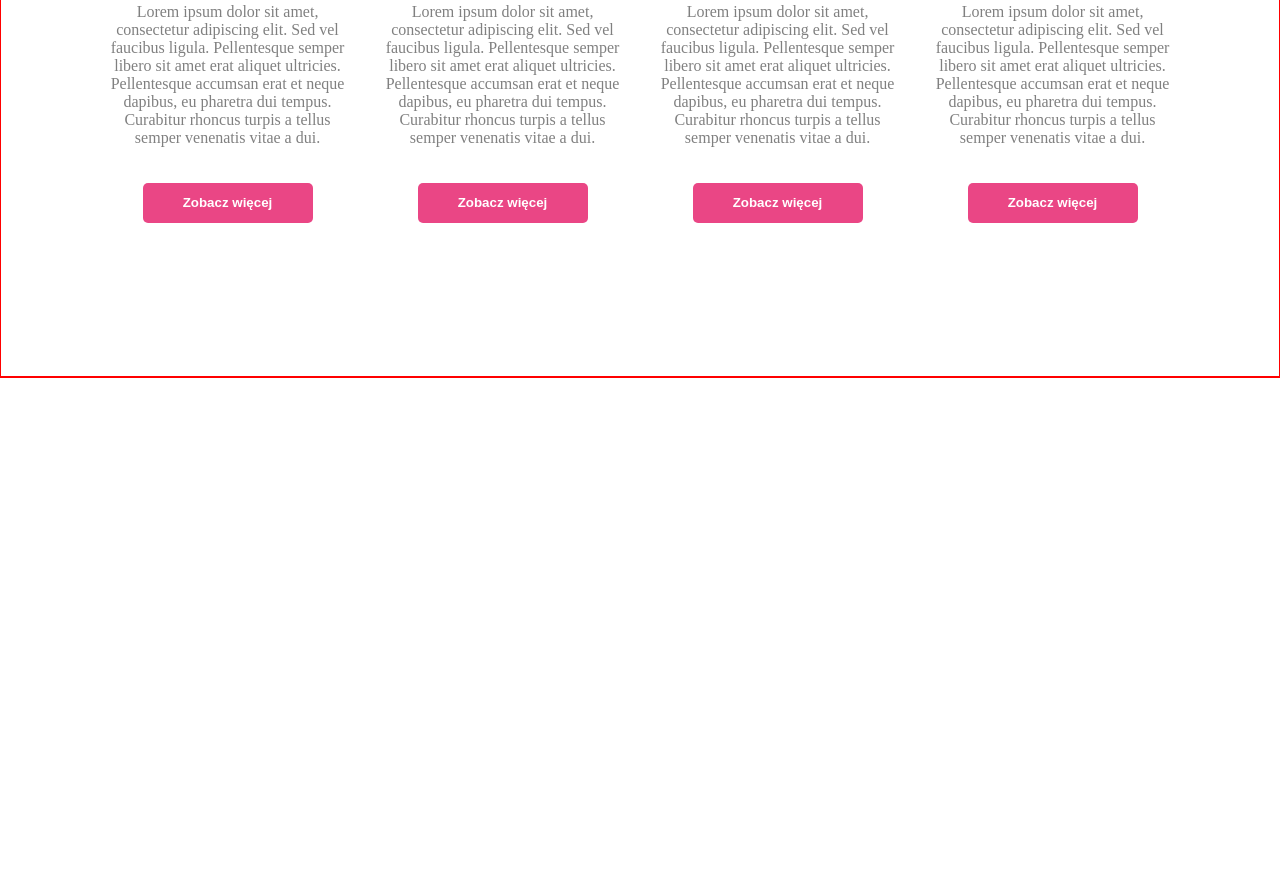
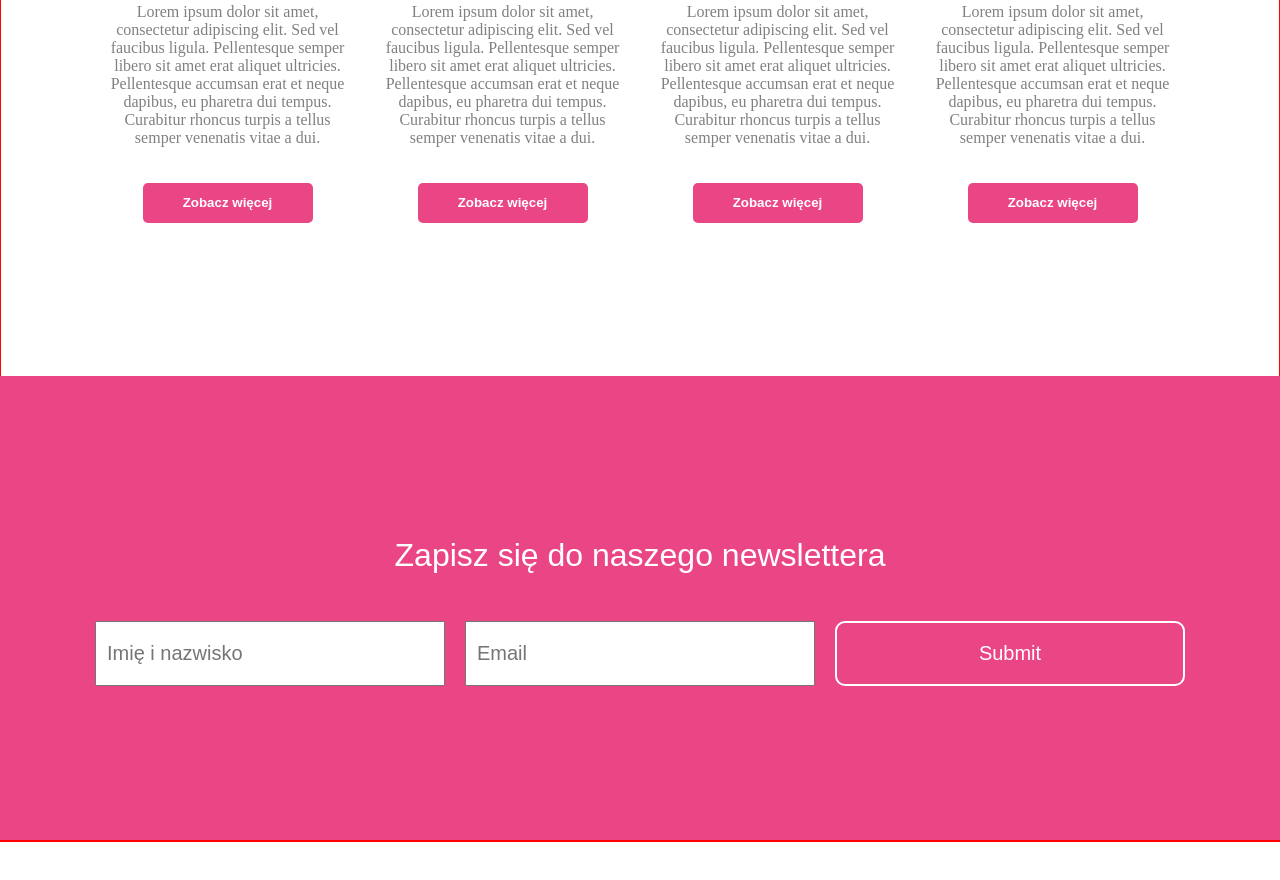
Before and after one commit to TomyToast/Malina_GatsbyJS, a Gatsby site: page / in a window 1280 px wide. Shown: the part 2674-3554 px from the top of the page. Before the commit the page ends 3052 px from the top, so only its background shows below. Built offline with nearby package versions, Linux system fonts and the light colour scheme; Gatsby itself is replaced by a stand-in of ours.

Commit message:
add newsletter section

```diff
--- /dev/null
+++ b/src/layouts/newsletter.js
@@ -0,0 +1,127 @@
+import React, { Component } from 'react';
+import styled from 'styled-components';
+import Container from '../components/hero/container/container';
+
+const NewsWrapper = styled.div`
+    display: flex;
+    justify-content: center;
+    align-items: center;
+
+    width: 100%;
+    height: 29rem;
+
+    background: ${({ theme }) => theme.colors.raspberry};
+    background-repeat: no-repeat;
+    background-size: 100%;
+    background-position: center;
+
+    position: relative;
+`;
+
+const H2 = styled.h2`
+    color: ${({ theme }) => theme.colors.white};
+    font-size: 2rem;
+    font-family: sans-serif;
+    font-weight: 100;
+`;
+
+const Form = styled.form`
+    display: flex;
+    flex-direction: row;
+    justify-content: center;
+    align-item: center;
+
+    margin: 10px;
+`;
+
+const Input = styled.input`
+    width: 21.875rem;
+    height: 4.0625rem;
+    color: ${({ theme }) => theme.colors.gray};
+    padding: 10px;
+    text-align: left;
+    font-size: 1.25rem;
+    margin: 10px;
+
+    &:last-child{
+        background: transparent;
+        border: 2px solid ${({ theme }) => theme.colors.white};
+        border-radius: 10px;
+        text-align: center;
+        color: ${({ theme }) => theme.colors.white};
+        cursor: pointer;
+
+        &:hover {
+            border: 4px solid ${({ theme }) => theme.colors.white};
+            font-weight: 700;
+        }
+    }
+`;
+
+
+class NewsForm extends Component {
+    constructor(props){
+        super(props);
+        this.state = {
+            name: '',
+            email: ''
+        }
+    };
+
+    Success = (e) => {
+        e.preventDefault();
+        if(this.state.name !== ''  && this.state.email !== ''){
+            alert("Brawo!! /n Zostałeś poprawnie dodany")
+        }
+    };
+
+    CheckName = (e) =>{
+        this.setState({
+            name: e.target.value
+        })
+    };
+
+    CheckEmail = (e) => {
+        this.setState({
+            email: e.target.value
+        })
+    };
+
+    render() {
+        return (
+        <Form >
+            <Input
+                type="text"
+                name="name"
+                value={this.state.name}
+                placeholder="Imię i nazwisko"
+                onChange={this.CheckName}
+            />
+            <Input
+                type="email"
+                name="email"
+                value={this.state.email}
+                placeholder="Email"
+                onChange={this.CheckEmail}
+            />
+            <Input
+                className="submit"
+                type="submit"
+                value="Submit"
+                onChange={this.Success}
+            />
+        </Form>
+        )
+    }
+};
+
+const Newsletter = () => (
+    <NewsWrapper>
+        <Container column>
+            <H2>Zapisz się do naszego newslettera</H2>
+            <NewsForm />
+        </Container>
+    </NewsWrapper>
+)
+
+export default Newsletter;
--- a/src/pages/index.js
+++ b/src/pages/index.js
@@ -5,6 +5,7 @@ import Hero from '../layouts/hero';
 import Recipes from '../layouts/recipes';
 import Paralax from '../layouts/paralax';
 import Gallery from '../layouts/gallery';
+import Newsletter from '../layouts/newsletter';
 
 const IndexPage = () => (
   <Layout>
@@ -13,6 +14,7 @@ const IndexPage = () => (
         <Recipes />
         <Paralax />
         <Gallery />
+        <Newsletter />
   </Layout>
 )
 
```
